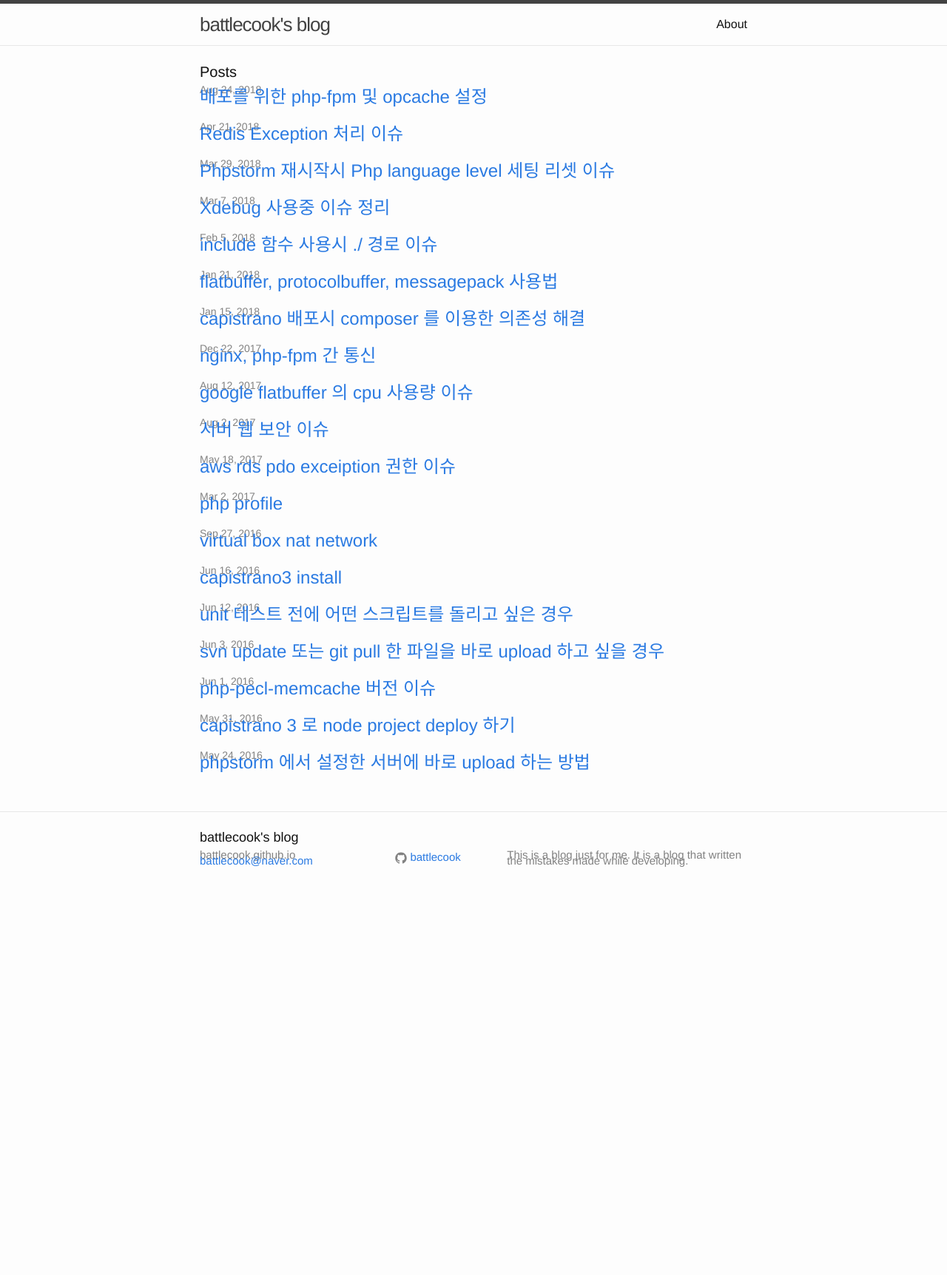
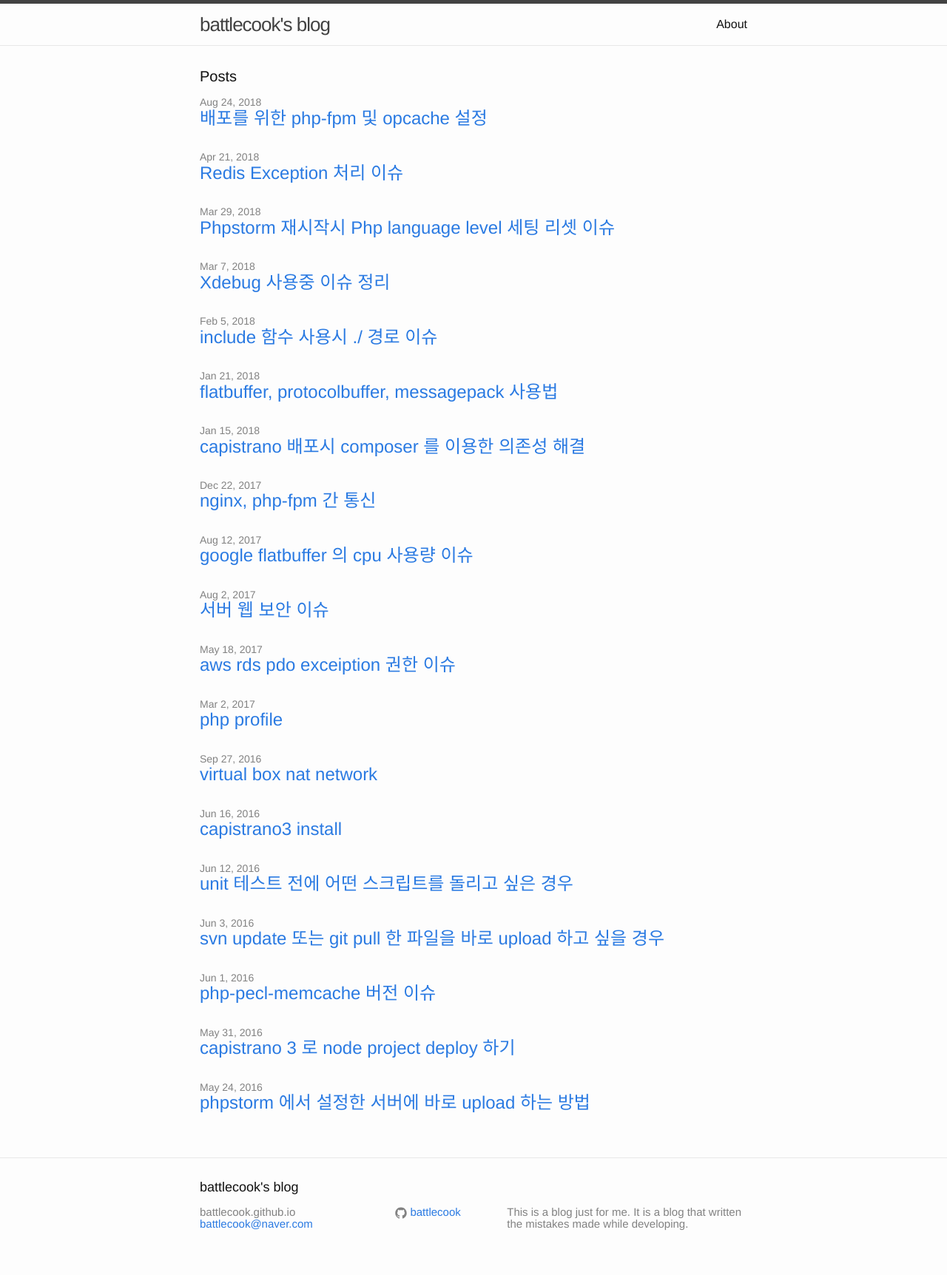
Before and after one commit to battlecook/battlecook.github.io, a Jekyll site: the page built from index.html, in a window 1280 px wide. Shown: the whole page at 74% size. Built offline with Jekyll 4.4.1, drawn with Linux system fonts in a browser that asks for light colours; before the commit the page ends 1228 px from its top, so only the background shows below that.

Commit message:
줄간격 수정

```diff
--- a/css/main.scss
+++ b/css/main.scss
@@ -10,7 +10,7 @@ $base-font-family: "Helvetica Neue", Helvetica, Arial, sans-serif;
 $base-font-size:   16px;
 $base-font-weight: 400;
 $small-font-size:  $base-font-size * 0.875;
-$base-line-height: 0.5;
+$base-line-height: 1.1;
 
 $spacing-unit:     30px;
 
```
